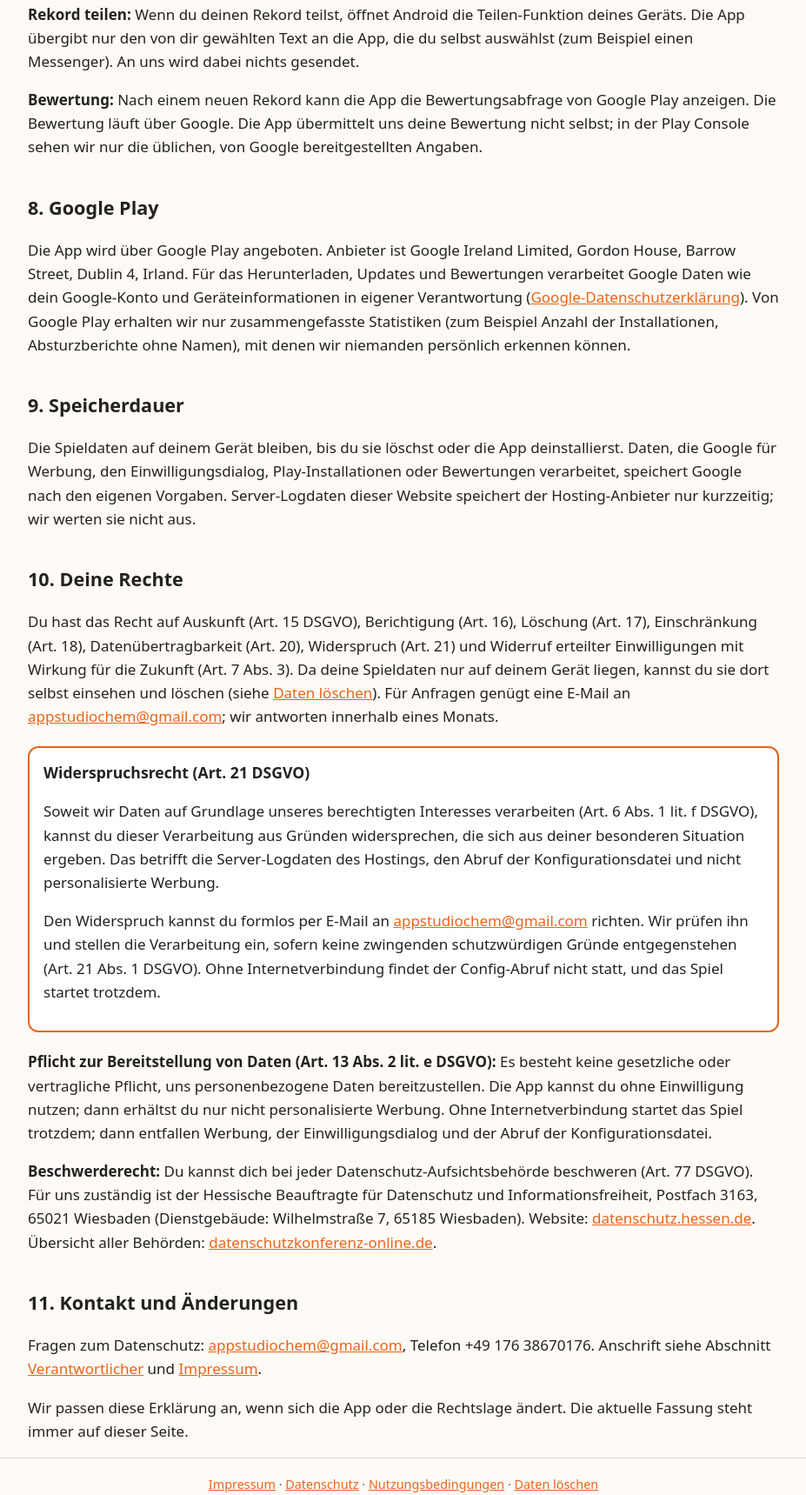
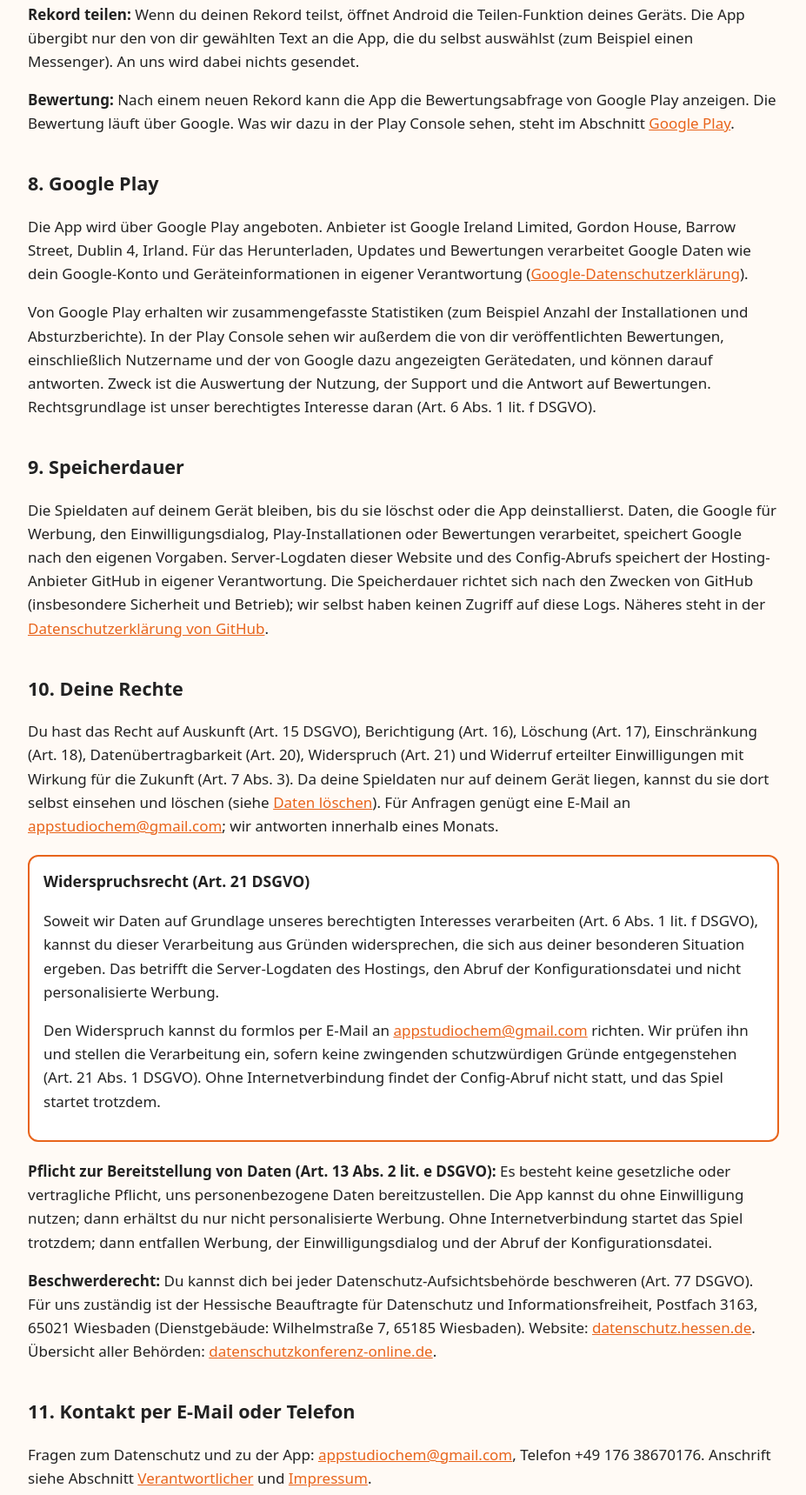
Before and after one commit to appstudiochem/appstudiochem.github.io, a plain HTML site: page datenschutz-wolkenfuchs/index.html in a window 1280 px wide. Shown: the part 2999-4718 px from the top of the page at 87% size, without its empty margins (176-1103 px from the left). Drawn offline with Linux system fonts and the light colour scheme.

Commit message:
Datenschutz: Play-Bewertungen, Kontaktanfragen und Server-Logs klargestellt
Die Seiten beschreiben jetzt, was in der Play Console sichtbar ist, die Verarbeitung von E-Mail- und Telefonanfragen über Gmail sowie die Speicherdauer der GitHub-Logs.

```diff
--- a/datenschutz-wolkenfuchs/index.html
+++ b/datenschutz-wolkenfuchs/index.html
@@ -58,13 +58,14 @@
 
 <h2 id="teilen">7. Teilen und Bewertung</h2>
 <p><strong>Rekord teilen:</strong> Wenn du deinen Rekord teilst, öffnet Android die Teilen-Funktion deines Geräts. Die App übergibt nur den von dir gewählten Text an die App, die du selbst auswählst (zum Beispiel einen Messenger). An uns wird dabei nichts gesendet.</p>
-<p><strong>Bewertung:</strong> Nach einem neuen Rekord kann die App die Bewertungsabfrage von Google Play anzeigen. Die Bewertung läuft über Google. Die App übermittelt uns deine Bewertung nicht selbst; in der Play Console sehen wir nur die üblichen, von Google bereitgestellten Angaben.</p>
+<p><strong>Bewertung:</strong> Nach einem neuen Rekord kann die App die Bewertungsabfrage von Google Play anzeigen. Die Bewertung läuft über Google. Was wir dazu in der Play Console sehen, steht im Abschnitt <a href="#googleplay">Google Play</a>.</p>
 
 <h2 id="googleplay">8. Google Play</h2>
-<p>Die App wird über Google Play angeboten. Anbieter ist Google Ireland Limited, Gordon House, Barrow Street, Dublin 4, Irland. Für das Herunterladen, Updates und Bewertungen verarbeitet Google Daten wie dein Google-Konto und Geräteinformationen in eigener Verantwortung (<a href="https://policies.google.com/privacy">Google-Datenschutzerklärung</a>). Von Google Play erhalten wir nur zusammengefasste Statistiken (zum Beispiel Anzahl der Installationen, Absturzberichte ohne Namen), mit denen wir niemanden persönlich erkennen können.</p>
+<p>Die App wird über Google Play angeboten. Anbieter ist Google Ireland Limited, Gordon House, Barrow Street, Dublin 4, Irland. Für das Herunterladen, Updates und Bewertungen verarbeitet Google Daten wie dein Google-Konto und Geräteinformationen in eigener Verantwortung (<a href="https://policies.google.com/privacy">Google-Datenschutzerklärung</a>).</p>
+<p>Von Google Play erhalten wir zusammengefasste Statistiken (zum Beispiel Anzahl der Installationen und Absturzberichte). In der Play Console sehen wir außerdem die von dir veröffentlichten Bewertungen, einschließlich Nutzername und der von Google dazu angezeigten Gerätedaten, und können darauf antworten. Zweck ist die Auswertung der Nutzung, der Support und die Antwort auf Bewertungen. Rechtsgrundlage ist unser berechtigtes Interesse daran (Art. 6 Abs. 1 lit. f DSGVO).</p>
 
 <h2 id="speicher">9. Speicherdauer</h2>
-<p>Die Spieldaten auf deinem Gerät bleiben, bis du sie löschst oder die App deinstallierst. Daten, die Google für Werbung, den Einwilligungsdialog, Play-Installationen oder Bewertungen verarbeitet, speichert Google nach den eigenen Vorgaben. Server-Logdaten dieser Website speichert der Hosting-Anbieter nur kurzzeitig; wir werten sie nicht aus.</p>
+<p>Die Spieldaten auf deinem Gerät bleiben, bis du sie löschst oder die App deinstallierst. Daten, die Google für Werbung, den Einwilligungsdialog, Play-Installationen oder Bewertungen verarbeitet, speichert Google nach den eigenen Vorgaben. Server-Logdaten dieser Website und des Config-Abrufs speichert der Hosting-Anbieter GitHub in eigener Verantwortung. Die Speicherdauer richtet sich nach den Zwecken von GitHub (insbesondere Sicherheit und Betrieb); wir selbst haben keinen Zugriff auf diese Logs. Näheres steht in der <a href="https://docs.github.com/de/site-policy/privacy-policies/github-general-privacy-statement">Datenschutzerklärung von GitHub</a>.</p>
 
 <h2 id="rechte">10. Deine Rechte</h2>
 <p>Du hast das Recht auf Auskunft (Art. 15 DSGVO), Berichtigung (Art. 16), Löschung (Art. 17), Einschränkung (Art. 18), Datenübertragbarkeit (Art. 20), Widerspruch (Art. 21) und Widerruf erteilter Einwilligungen mit Wirkung für die Zukunft (Art. 7 Abs. 3). Da deine Spieldaten nur auf deinem Gerät liegen, kannst du sie dort selbst einsehen und löschen (siehe <a href="../loeschung.html">Daten löschen</a>). Für Anfragen genügt eine E-Mail an <a href="mailto:appstudiochem@gmail.com">appstudiochem@gmail.com</a>; wir antworten innerhalb eines Monats.</p>
@@ -75,8 +76,9 @@
 </div>
 <p><strong>Pflicht zur Bereitstellung von Daten (Art. 13 Abs. 2 lit. e DSGVO):</strong> Es besteht keine gesetzliche oder vertragliche Pflicht, uns personenbezogene Daten bereitzustellen. Die App kannst du ohne Einwilligung nutzen; dann erhältst du nur nicht personalisierte Werbung. Ohne Internetverbindung startet das Spiel trotzdem; dann entfallen Werbung, der Einwilligungsdialog und der Abruf der Konfigurationsdatei.</p>
 <p><strong>Beschwerderecht:</strong> Du kannst dich bei jeder Datenschutz-Aufsichtsbehörde beschweren (Art. 77 DSGVO). Für uns zuständig ist der Hessische Beauftragte für Datenschutz und Informationsfreiheit, Postfach 3163, 65021 Wiesbaden (Dienstgebäude: Wilhelmstraße 7, 65185 Wiesbaden). Website: <a href="https://datenschutz.hessen.de">datenschutz.hessen.de</a>. Übersicht aller Behörden: <a href="https://www.datenschutzkonferenz-online.de/datenschutzaufsichtsbehoerden.html">datenschutzkonferenz-online.de</a>.</p>
-<h2 id="kontakt">11. Kontakt und Änderungen</h2>
-<p>Fragen zum Datenschutz: <a href="mailto:appstudiochem@gmail.com">appstudiochem@gmail.com</a>, Telefon +49 176 38670176. Anschrift siehe Abschnitt <a href="#verantwortlicher">Verantwortlicher</a> und <a href="../impressum.html">Impressum</a>.</p>
+<h2 id="kontakt">11. Kontakt per E-Mail oder Telefon</h2>
+<p>Fragen zum Datenschutz und zu der App: <a href="mailto:appstudiochem@gmail.com">appstudiochem@gmail.com</a>, Telefon +49 176 38670176. Anschrift siehe Abschnitt <a href="#verantwortlicher">Verantwortlicher</a> und <a href="../impressum.html">Impressum</a>.</p>
+<p>Wenn du uns per E-Mail oder Telefon kontaktierst, verarbeiten wir die von dir mitgeteilten Daten (zum Beispiel deine E-Mail-Adresse, Telefonnummer und den Inhalt der Anfrage), um deine Anfrage zu bearbeiten. Rechtsgrundlage ist Art. 6 Abs. 1 lit. b DSGVO, soweit die Anfrage einen Vertrag oder vorvertragliche Schritte betrifft, im Übrigen unser berechtigtes Interesse an der Bearbeitung von Anfragen (Art. 6 Abs. 1 lit. f DSGVO). Die Daten speichern wir, bis die Anfrage erledigt ist, und löschen sie danach, sofern keine gesetzlichen Aufbewahrungspflichten bestehen. Empfänger der E-Mails ist Google Ireland Limited, Gordon House, Barrow Street, Dublin 4, Irland (Gmail). Google kann Daten in die USA übermitteln; Google LLC ist unter dem EU-US Data Privacy Framework zertifiziert (Art. 45 DSGVO). Datenschutzerklärung von Google: <a href="https://policies.google.com/privacy">policies.google.com/privacy</a>.</p>
 <p>Wir passen diese Erklärung an, wenn sich die App oder die Rechtslage ändert. Die aktuelle Fassung steht immer auf dieser Seite.</p>
 
 </main>
```
Also changed, not shown: datenschutz.html (+6 -3 lines).
